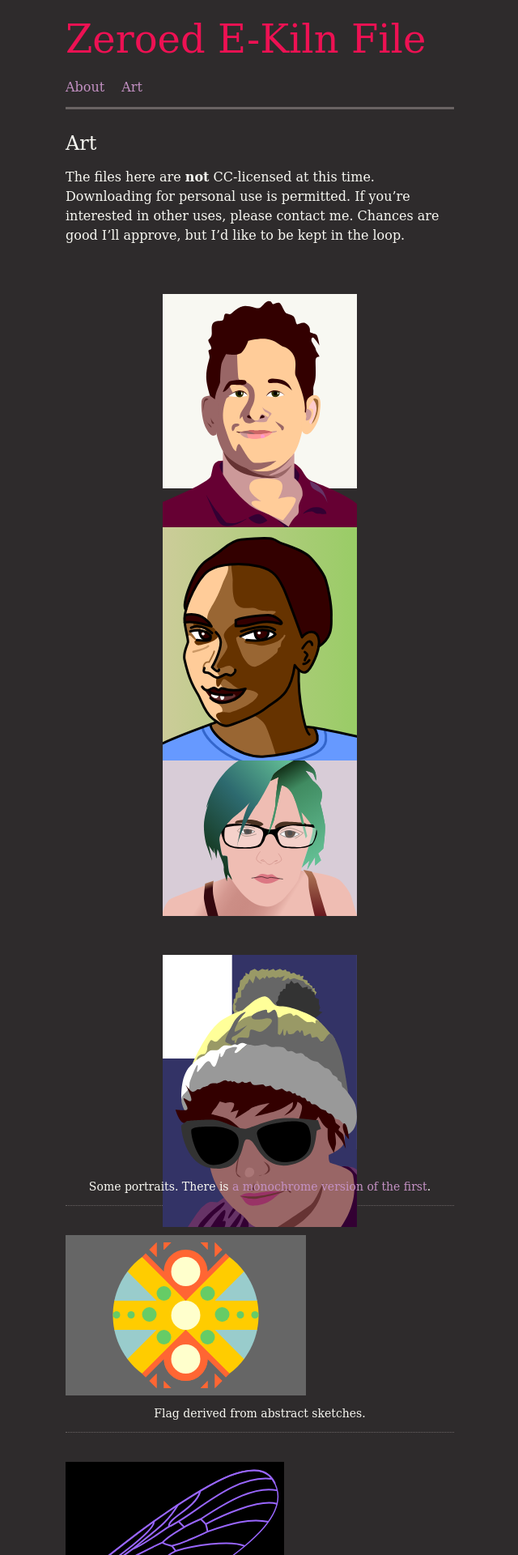
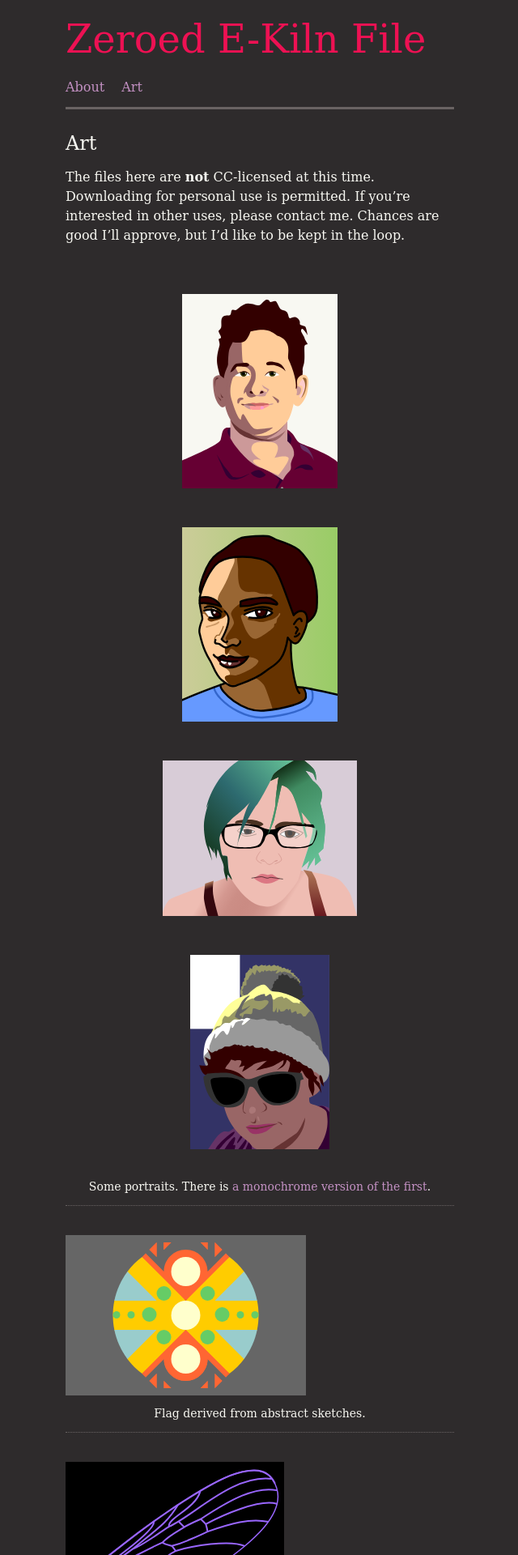
Before and after one commit to ilzolende/ilzolende.github.io, a Jekyll site: the page built from art.md, in a window 1280 px wide. Shown: the top 1920 px of the page at 81% size, without its empty margins (319-959 px from the left). Built offline with Jekyll 4.4.1, drawn with Linux system fonts in a browser that asks for light colours.

Commit message:
moved figure styles from li to img

```diff
--- a/_sass/_layout.scss
+++ b/_sass/_layout.scss
@@ -60,11 +60,14 @@ figure {
     padding-left: 0;
     margin-left: 0;
     li {
-      display: inline-block;
-      margin: $spacing-unit;
-      background-color: $text-color;
-      max-width: 15em;
-      max-height: 15em;
+      margin: 0;
+
+      img {
+        background-color: $text-color;
+        max-width: 15em;
+        max-height: 15em;
+        margin: $spacing-unit;
+      }
     }
   }
 }
```
